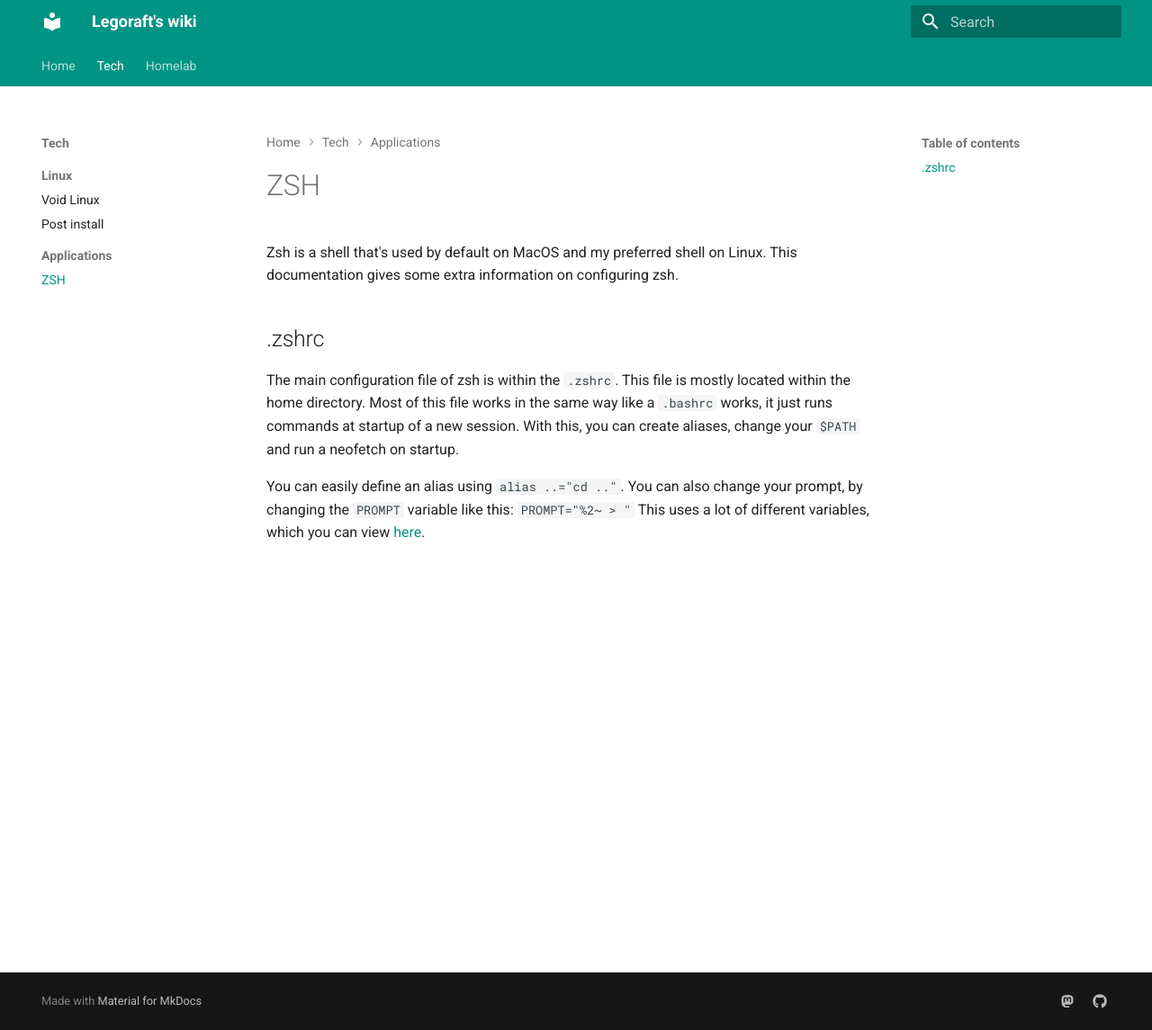
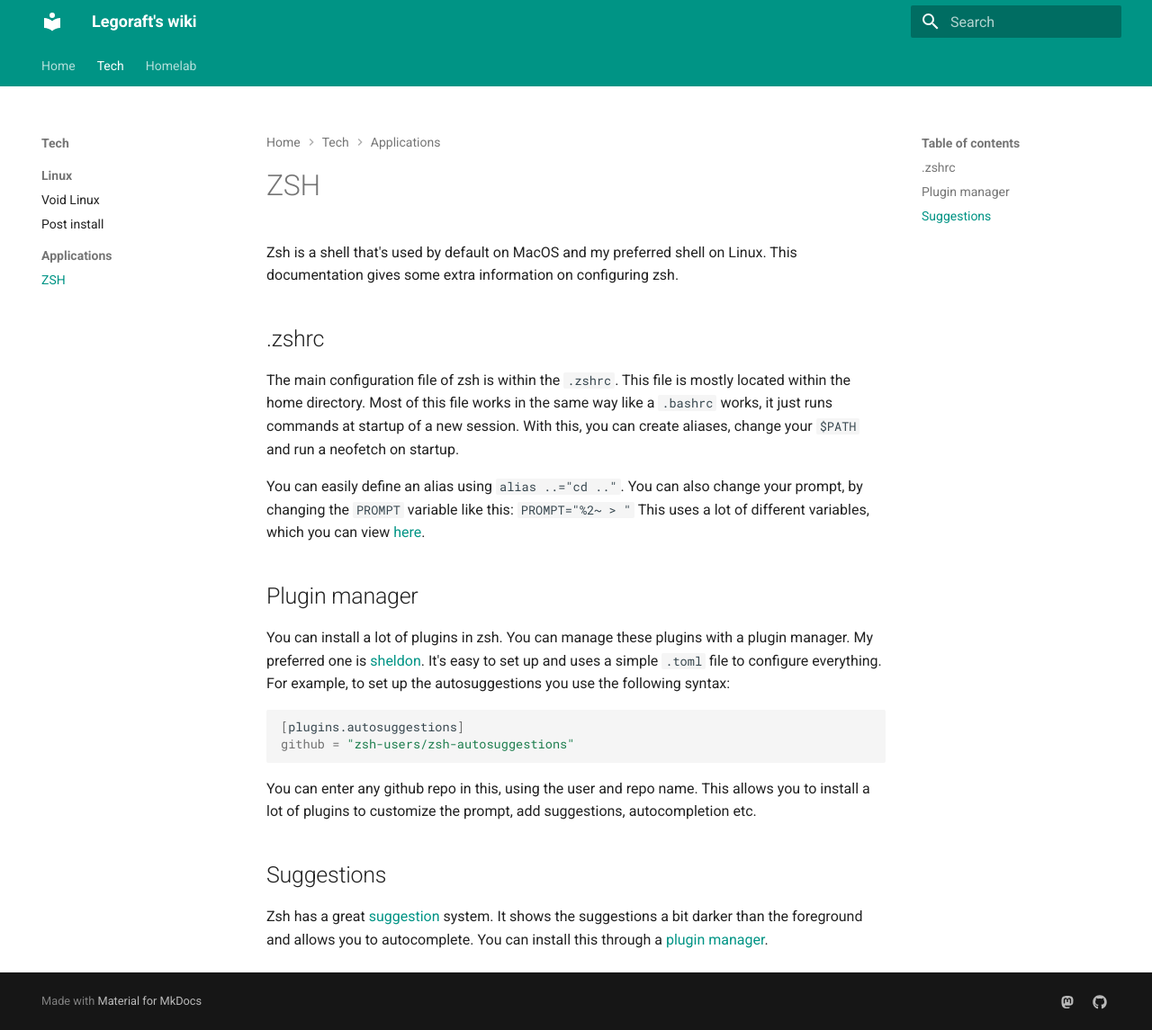
Before and after one commit to legoraft/wiki, an MkDocs documentation site: the page built from docs/applications/zsh.md, in a window 1280 px wide and 1145 px high. Shown: the whole window at 90% size. Built offline with MkDocs 1.6.1 and Material for MkDocs 9.7.7, drawn with Linux system fonts in a browser that asks for light colours.

Commit message:
Added extra zsh info on plugins

````diff
--- a/docs/applications/zsh.md
+++ b/docs/applications/zsh.md
@@ -7,3 +7,18 @@ Zsh is a shell that's used by default on MacOS and my preferred shell on Linux.
 The main configuration file of zsh is within the `.zshrc`. This file is mostly located within the home directory. Most of this file works in the same way like a `.bashrc` works, it just runs commands at startup of a new session. With this, you can create aliases, change your `$PATH` and run a neofetch on startup.
 
 You can easily define an alias using `alias ..="cd .."`. You can also change your prompt, by changing the `PROMPT` variable like this: `PROMPT="%2~ > "` This uses a lot of different variables, which you can view [here](https://www.tweaking4all.com/software/macosx-software/customize-zsh-prompt/#DynamicPromptElements).
+
+## Plugin manager
+
+You can install a lot of plugins in zsh. You can manage these plugins with a plugin manager. My preferred one is [sheldon](https://github.com/rossmacarthur/sheldon). It's easy to set up and uses a simple `.toml` file to configure everything. For example, to set up the autosuggestions you use the following syntax:
+
+```zsh
+[plugins.autosuggestions]
+github = "zsh-users/zsh-autosuggestions"
+```
+
+You can enter any github repo in this, using the user and repo name. This allows you to install a lot of plugins to customize the prompt, add suggestions, autocompletion etc.
+
+## Suggestions
+
+Zsh has a great [suggestion](https://github.com/zsh-users/zsh-autosuggestions) system. It shows the suggestions a bit darker than the foreground and allows you to autocomplete. You can install this through a [plugin manager](#plugin-manager).
````
